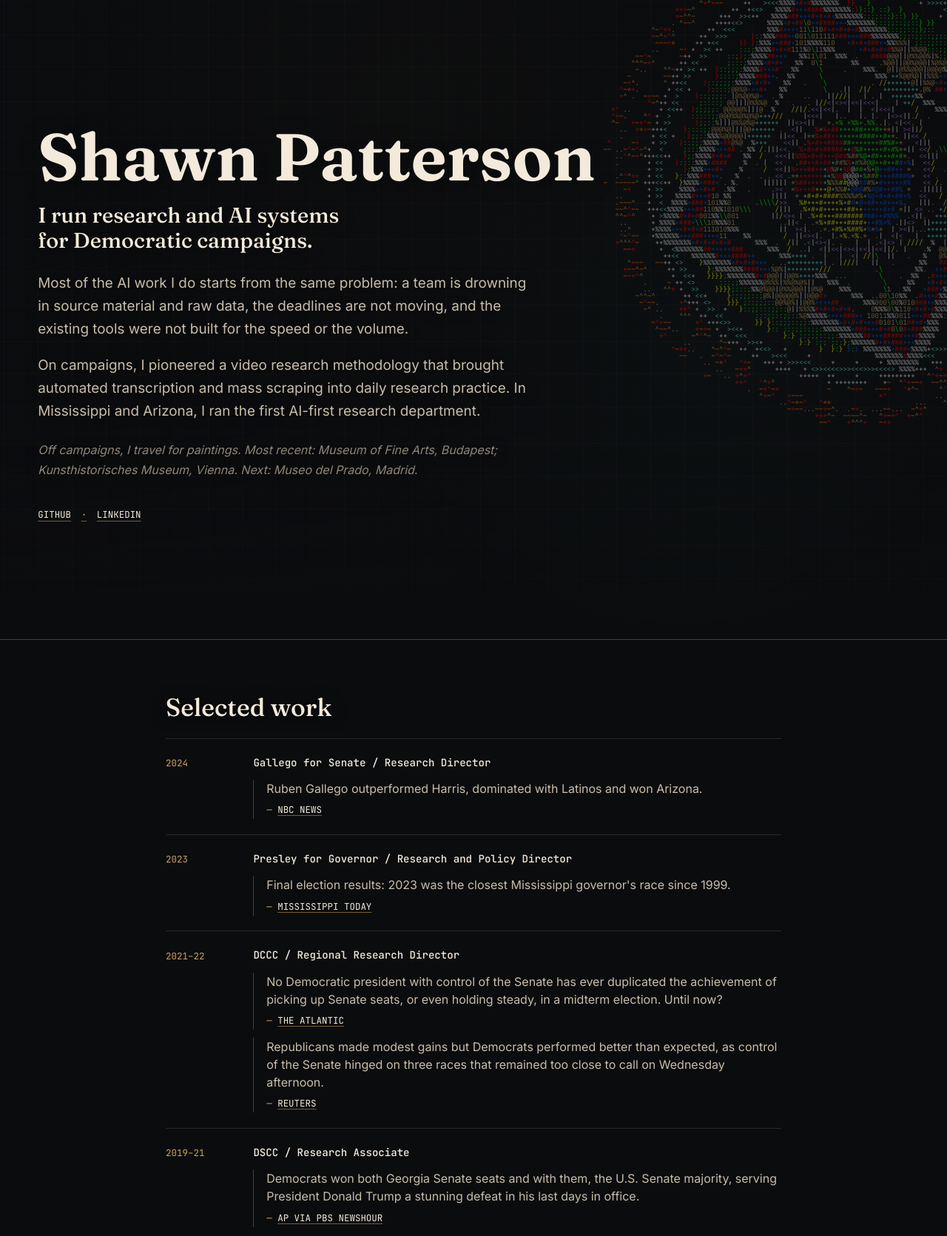
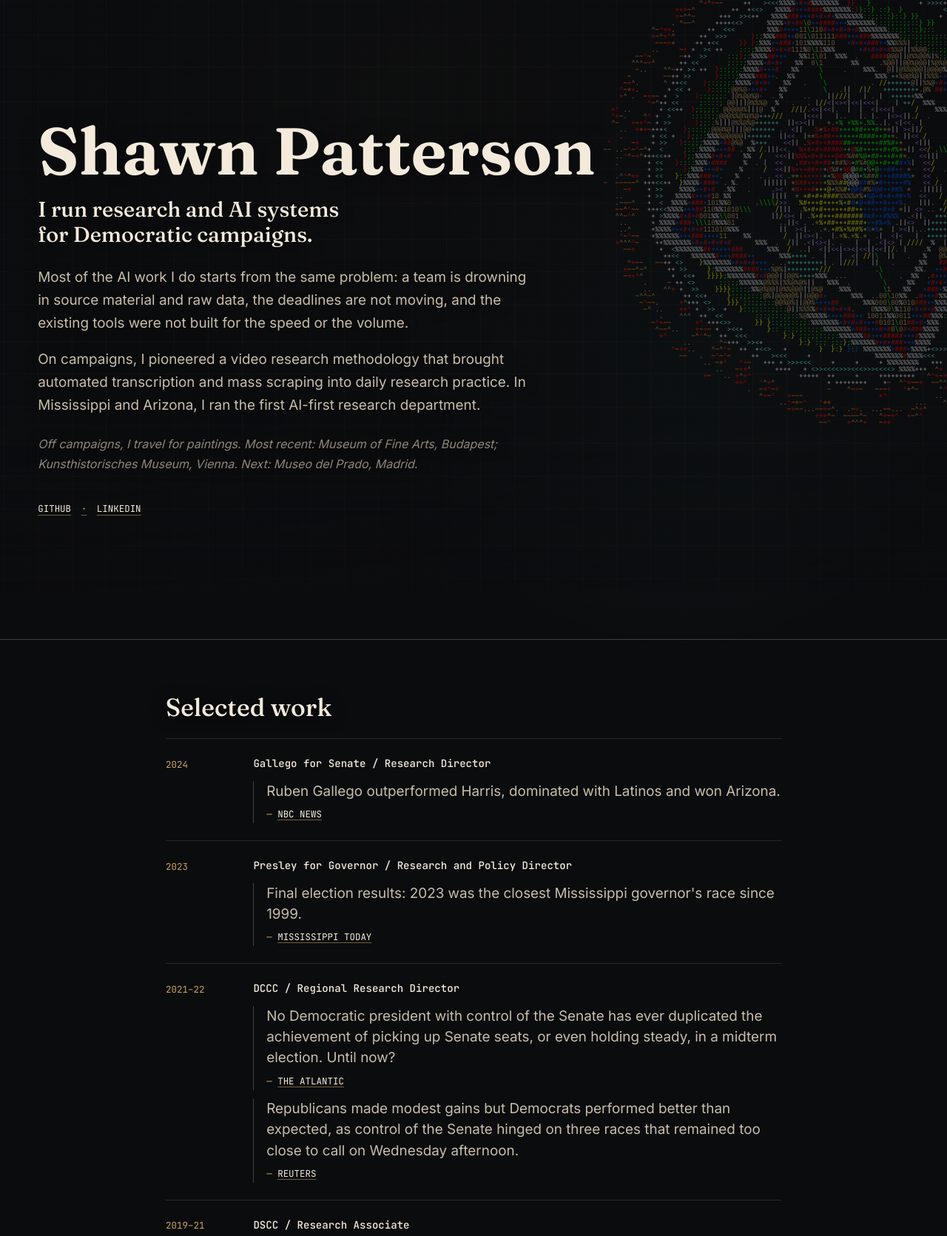
Before and after one commit to sh-patterson/sh-patterson.github.io, a website: page index.html in a window 1280 px wide. Shown: the top 1671 px of the page at 74% size. Drawn offline with Linux system fonts and the light colour scheme.

Commit message:
A1: tune spacing rhythm

```diff
--- a/style.css
+++ b/style.css
@@ -23,6 +23,12 @@
   --step-5: clamp(3.2rem, 7.8vw, 5.6rem);
   --gutter: clamp(1.2rem, 4vw, 3.5rem);
   --content: 52rem;
+  --space-1: 0.5rem;
+  --space-2: 0.85rem;
+  --space-3: 1.4rem;
+  --space-4: 2.25rem;
+  --space-5: 3.6rem;
+  --space-6: 4.5rem;
 }
 
 * {
@@ -66,7 +72,7 @@ a:focus-visible {
   transform: translateY(-160%);
   background: var(--text);
   color: var(--bg);
-  padding: 0.65rem 0.85rem;
+  padding: 0.65rem var(--space-2);
   font-family: var(--font-mono);
   font-size: var(--step-0);
 }
@@ -132,7 +138,7 @@ a:focus-visible {
   display: flex;
   flex-direction: column;
   justify-content: center;
-  padding: 1rem 0 3.5rem;
+  padding: 1rem 0 var(--space-6);
 }
 
 h1,
@@ -175,7 +181,7 @@ h1 {
 }
 
 .lede {
-  max-width: 30ch;
+  max-width: 36ch;
   margin-bottom: 1.6rem;
   font-family: var(--font-serif);
   font-size: clamp(1.4rem, 2.4vw, 1.8rem);
@@ -226,12 +232,12 @@ h1 {
 }
 
 .contact-inline a + a {
-  margin-left: 0.85rem;
+  margin-left: var(--space-2);
 }
 
 .contact-inline a + a::before {
   content: "·";
-  margin-right: 0.85rem;
+  margin-right: var(--space-2);
   color: var(--gold);
   text-decoration: none;
 }
@@ -239,7 +245,7 @@ h1 {
 .folio-section {
   margin-left: calc(50% - 50vw);
   margin-right: calc(50% - 50vw);
-  padding: 4.5rem var(--gutter);
+  padding: var(--space-6) var(--gutter);
   border-top: 1px solid var(--rule-strong);
 }
 
@@ -250,7 +256,7 @@ h1 {
 
 .folio-section h2 {
   max-width: 22ch;
-  margin-bottom: 1.4rem;
+  margin-bottom: var(--space-3);
   font-family: var(--font-serif);
   font-size: var(--step-4);
   font-weight: 500;
@@ -288,7 +294,7 @@ h1 {
 .project-list article {
   display: grid;
   grid-template-columns: minmax(11rem, 0.4fr) minmax(0, 1fr);
-  gap: 1.4rem;
+  gap: var(--space-3);
   padding: 1.1rem 0;
   border-bottom: 1px solid var(--rule);
 }
@@ -337,8 +343,8 @@ h1 {
 .ledger article {
   display: grid;
   grid-template-columns: 6rem minmax(0, 1fr);
-  gap: 1.4rem;
-  padding: 1.3rem 0;
+  gap: var(--space-3);
+  padding: var(--space-3) 0;
   border-bottom: 1px solid var(--rule);
 }
 
@@ -364,7 +370,7 @@ h1 {
 .ledger blockquote p {
   color: var(--text-soft);
   font-family: var(--font-sans);
-  font-size: var(--step-2);
+  font-size: var(--step-3);
   font-style: normal;
   line-height: 1.5;
   margin-bottom: 0;
```
Also changed, not shown: docs/qa/2026-06-refresh/a1-blockquote-after.png (added), docs/qa/2026-06-refresh/a1-blockquote-before.png (added).
